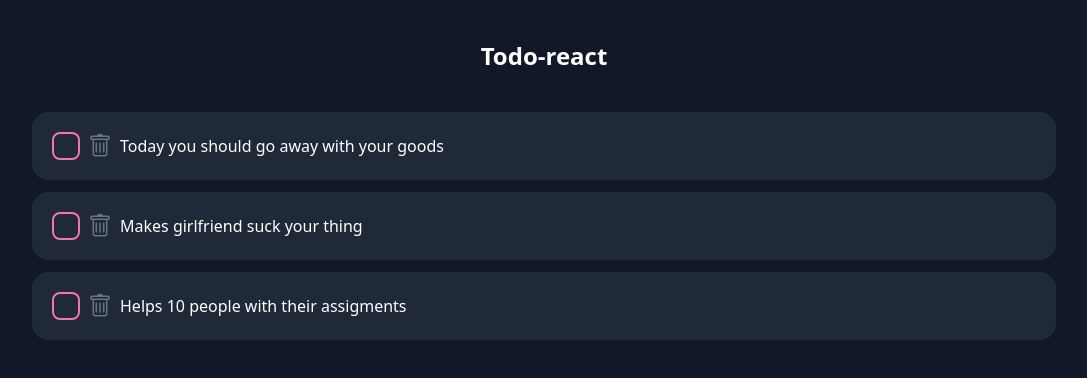
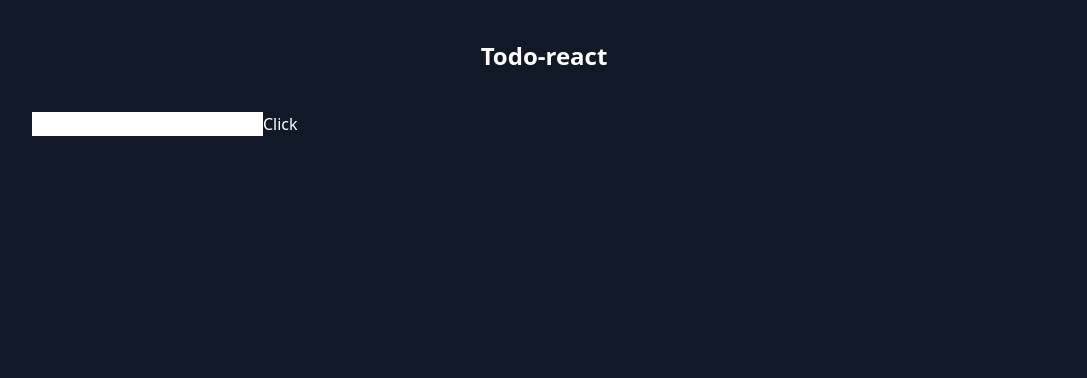
Before and after one commit to AlexForw/todo-react-tailwind, a React (Create React App) app: page / in a window 1280 px wide. Shown: the top 378 px of the page, without its empty margins (96-1183 px from the left). Built offline with nearby package versions, Linux system fonts and the light colour scheme.

Commit message:
feat: add input

```diff
--- a/src/components/Home/Home.jsx
+++ b/src/components/Home/Home.jsx
@@ -1,27 +1,14 @@
 import React, { useState } from "react";
 import TodoItem from "../items/TodoItem";
 
-const data = [
-    {
-        id: Math.random(),
-        title:'Today you should go away with your goods',
-        isCompleted: false,
-    },
-    {
-        id: Math.random(),
-        title:'Makes girlfriend suck your thing',
-        isCompleted: false,
-    },
-    {
-        id: Math.random(),
-        title:'Helps 10 people with their assigments',
-        isCompleted: false,
-    },
-]
+
 
 const Home = () =>{
 
-    const [todos, setTodos] = useState(data)
+    const [value,setValue] = useState('')
+
+
+    const [todos, setTodos] = useState([])
 
     const checkComplete = (id) =>{
         const copyArr = [...todos]
@@ -30,16 +17,18 @@ const Home = () =>{
         setTodos(copyArr)
     }
 
-    const removeTodo = id => {
-        const newArr = todos.filter(elem => elem.id >= 0.5)
-        setTodos(newArr)
-        console.log(newArr)
-        console.log(todos)
+    const removeTodo = todo => {
+        setTodos(todos.filter(elem => elem.id !== todo.id))
+        console.log(todos);
     }
 
     return(
         <div className="w-4/5 mx-auto text-white ">
             <h1 className="text-2xl text-center font-bold mb-10">Todo-react</h1>
+            <div>
+                <input type="text" value={value} className="text-black" onChange={(elem)=> setValue(elem.target.value)}/>
+                <button onClick={() => setTodos([...todos, value])}>Click</button>
+            </div>
             {
                 todos.map((elem,i)=>{
                     // console.log(elem)
--- a/src/components/items/TodoItem.jsx
+++ b/src/components/items/TodoItem.jsx
@@ -8,8 +8,8 @@ const TodoItem = ({todo, checkComplete, removeTodo}) => {
     return(
         <button onClick={() => checkComplete(todo.id)} className="mb-3 flex items-center rounded-2xl p-5 bg-gray-800 w-full">
             <CheckBox isCompleted={todo.isCompleted}/>
-            <div className="mr-2 text-gray-500 hover:text-pink-800" onClick={()=> removeTodo(todo.id)}><BsTrash size={24}/></div>
-                <div className={`${todo.isCompleted ? 'line-through' : ''}`}>{todo.title}</div>
+            <div className="mr-2 text-gray-500 hover:text-pink-800" onClick={()=> removeTodo(todo)}><BsTrash size={24}/></div>
+                <div className={`${todo.isCompleted ? 'line-through' : ''}`}>{todo}</div>
 
         </button>
     )
```
